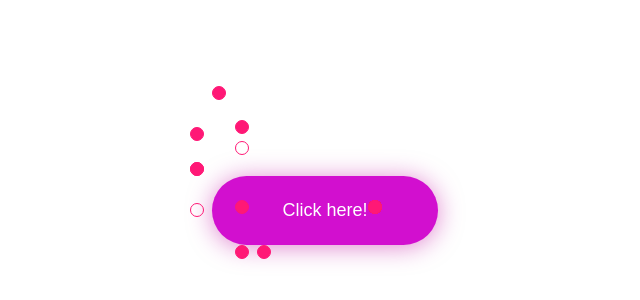
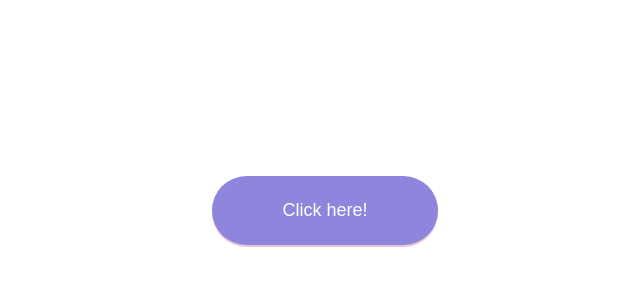
Before and after one commit to dhanushree26/Click-Animation-Event, a plain HTML site: page index.html in a window 1280 px wide. Shown: the part 190-490 px from the top of the page, without its empty margins (315-955 px from the left). Drawn offline with Linux system fonts and the light colour scheme.

Commit message:
First Commit

```diff
--- a/index.html
+++ b/index.html
@@ -3,12 +3,12 @@
 <head>
     <meta charset="UTF-8">
     <meta name="viewport" content="width=device-width, initial-scale=1.0">
-    <title> Confetti Animation</title>
+    <title>Confetti Animation</title>
     <link rel="stylesheet" href="style.css">
 </head>
 <body>
     <div class="hero">
-        <button class="btn">Click here!
+        <button class="btn" id="btn">Click here!
             <span></span>
             <span></span>
             <span></span>
@@ -33,9 +33,23 @@
             <span></span>
             <span></span>
             <span></span>
-        </button>
+         </button>
     </div>
 
+<script>
+    let btn = document.getElementById("btn");
+    let spans = document.getElementsByTagName("span");
 
+    btn.onclick = function(){
+        for(span of spans){
+            span.classList.remove("anim");
+        }
+        setTimeout(function(){
+            for(span of spans){
+            span.classList.add("anim");
+        }
+        },500)
+    }
+</script>
 </body>
 </html>
--- a/style.css
+++ b/style.css
@@ -5,9 +5,9 @@
     box-sizing: border-box;
 }
 .hero{
-    width: 100;
-    height: 100vh;
-    display: flex;
+    width: 100%;
+    height:100vh;
+    display:flex;
     align-items: center;
     justify-content: center;
 }
@@ -15,35 +15,38 @@
     display: inline-block;
     font-size: 18px;
     padding: 24px 70px;
-    background: #d20fcf;
+    background: #8e85dd;
     color: #fff;
     border-radius: 40px;
     border: none;
     outline: none;
     cursor: pointer;
     position: relative;
-    box-shadow: 0 2px 25px rgba(193, 14, 160, 0.5);
+    box-shadow: 0 2px rgba(211, 136, 175, 0.5);
+    transition: box-shadow 0.25s;
+    z-index: 2;
 }
 .btn:active{
-    background: #d80972;
-    box-shadow: 0 2px 25px rgba(247, 79, 216, 0.5);;
+    background: #6d5aea;
+    box-shadow: 0 2px 25px rgba(164, 2, 86, 0.5);
 }
 .btn span{
-    background: #ff1876;
-    border: 1px solid #ff1876;
+    background: #8e85dd;
+    border: 1px solid #8e85dd;
     width: 14px;
     height: 14px;
     border-radius: 50%;
     position: absolute;
+    z-index: -1;
+    transform: scale(0);
 }
-
 .btn span:nth-child(1){
     top: -20%;
     left: -10%;
 }
 .btn span:nth-child(2){
     top: -130%;
-    left: 0;
+    left: 0%;
 }
 .btn span:nth-child(3){
     top: -50%;
@@ -51,32 +54,88 @@
     background: transparent;
 }
 .btn span:nth-child(4){
+    top: -66%;
+    left: 50%;
+}.btn span:nth-child(5){
+    top: -89%;
+    left: 20%;
+}.btn span:nth-child(6){
+    top: 220%;
+    left: 30%;
+}.btn span:nth-child(7){
+    top: 150%;
+    left: 65%;
+}.btn span:nth-child(8){
+    top: 160%;
+    left: 15%;
+    background: transparent;
+}.btn span:nth-child(9){
+    top: 180%;
+    left: 80%;
+}.btn span:nth-child(10){
+    top: 80%;
+    left: 55%;
+}.btn span:nth-child(11){
+    top: -50%;
+    left: 70%;
+    background: transparent;
+}.btn span:nth-child(12){
+    top: -60%;
+    left: 80%;
+}.btn span:nth-child(13){
+    top: 90%;
+    left: -15%;
+}.btn span:nth-child(14){
     top: 100%;
-    left: 10%;
-}
-.btn span:nth-child(5){
-    top: -70%;
-    left: -10%;
-}
-.btn span:nth-child(6){
-    top: 920;
-    left: 10%;
-}
-.btn span:nth-child(7){
-    top: 40%;
+    left: 110%;
+}.btn span:nth-child(15){
+    top: -90%;
     left: -10%;
     background: transparent;
-}
-.btn span:nth-child(8){
-    top: -80%;
-    left: 10%;
-}
-.btn span:nth-child(9){
-    top: 100%;
-    left: 20%;
-}
-.btn span:nth-child(10){
-    top: -20%;
+}.btn span:nth-child(16){
+    top: -125%;
+    left: 40%;
+}.btn span:nth-child(17){
+    top: 160%;
     left: -10%;
+}.btn span:nth-child(18){
+    top: 140%;
+    left: 40%;
+    background: transparent;
+}.btn span:nth-child(19){
+    top: 40%;
+    left: 120%;
+}.btn span:nth-child(20){
+    top: 50%;
+    left: -30%;
+}.btn span:nth-child(21){
+    top: 220%;
+    left: -20%;
+    background: transparent;
+}.btn span:nth-child(22){
+    top: -135%;
+    left: 80%;
+}.btn span:nth-child(23){
+    top: -45%;
+    left: 105%;
+}.btn span:nth-child(24){
+    top: -55%;
+    left:125%;
     background: transparent;
 }
+.anim{
+    animation: moving 0.7s linear reverse forwards;
+}
+
+@keyframes moving{
+    0%{
+        transform: scale(0);
+    }
+    10%{
+        transform: scale(1);
+    }
+    100%{
+        top: 50%;
+        left: 50%;
+    }
+}
```
